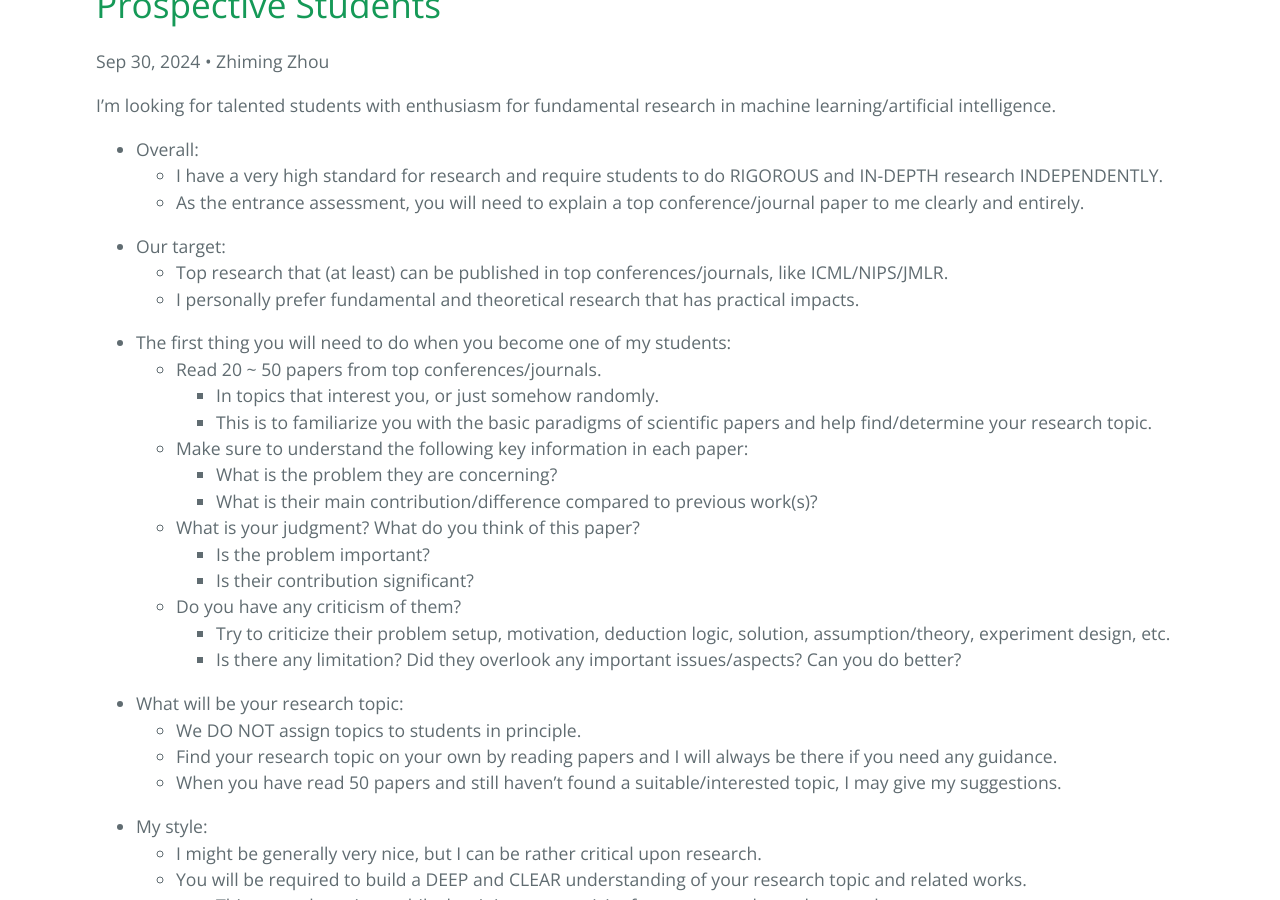
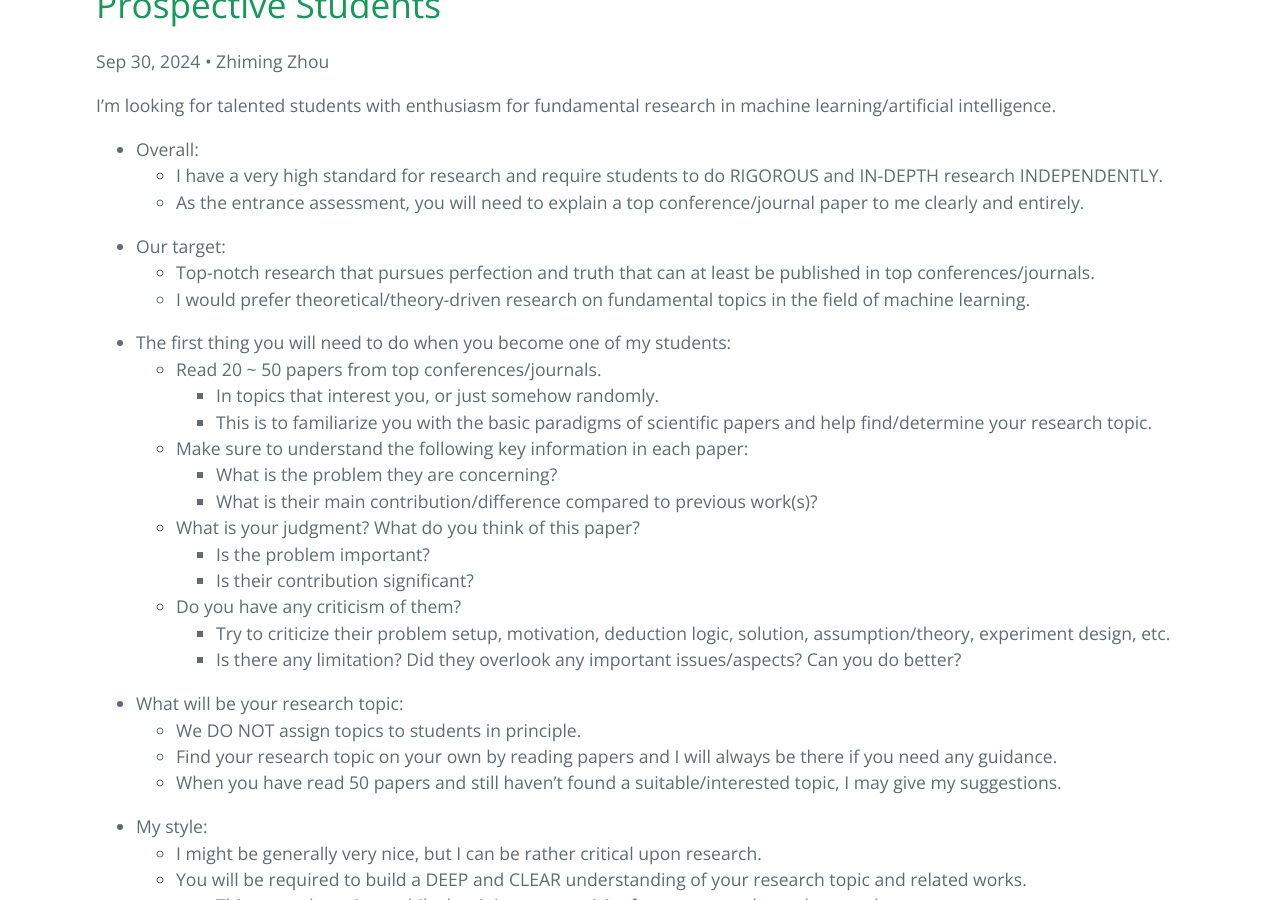
Before and after one commit to ZhimingZhou/zhimingzhou.github.io, a Jekyll site: the page built from _posts/2021-10-11-Prospective-Students.md, in a window 1280 px wide and 900 px high, scrolled down 326 px. Built offline with Jekyll 4.4.1, drawn with Linux system fonts in a browser that asks for light colours; comment, search, counter and statistics services are not loaded.

Commit message:
Update 2021-10-11-Prospective-Students.md

```diff
--- a/_posts/2021-10-11-Prospective-Students.md
+++ b/_posts/2021-10-11-Prospective-Students.md
@@ -15,8 +15,8 @@ I’m looking for talented students with enthusiasm for fundamental research in
 
 <!--  -->
 - Our target:
-	- Top research that (at least) can be published in top conferences/journals, like ICML/NIPS/JMLR.
-	- I personally prefer fundamental and theoretical research that has practical impacts.
+	- Top-notch research that pursues perfection and truth that can at least be published in top conferences/journals.
+	- I would prefer theoretical/theory-driven research on fundamental topics in the field of machine learning.
 
 <!--  -->
 - The first thing you will need to do when you become one of my students:
```
